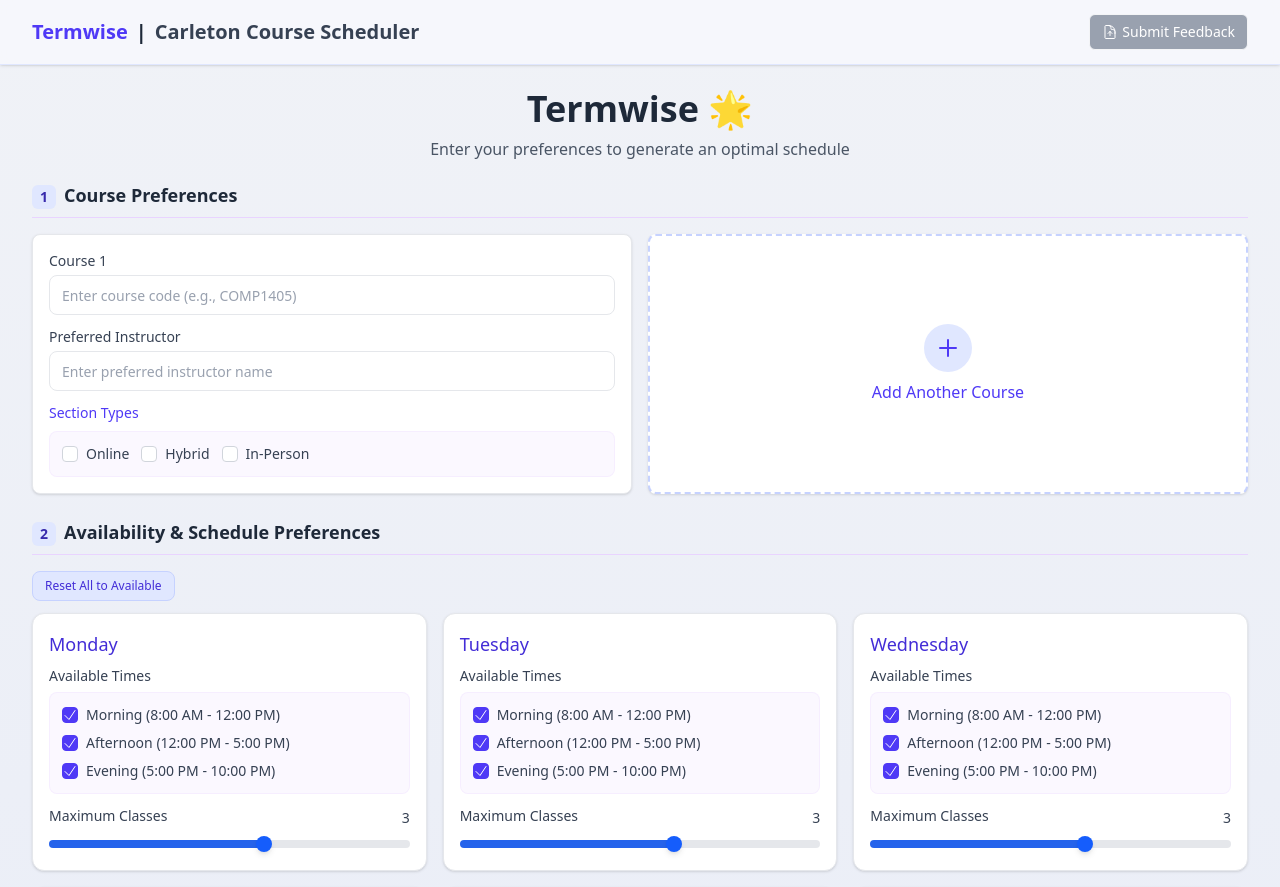
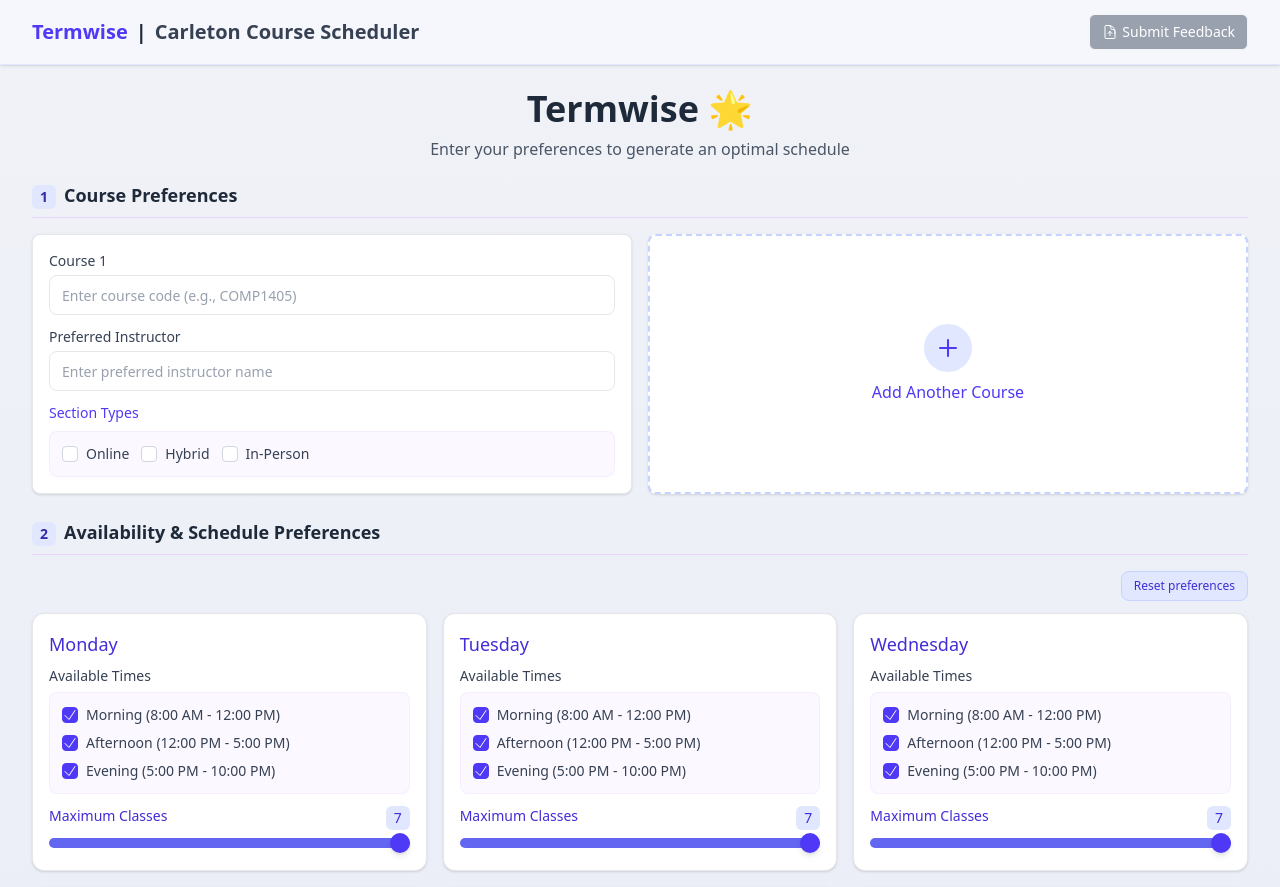
Before and after one commit to Rubber-Ducky-Development/carleton-course-scheduler, a Next.js app: page / in a window 1280 px wide. Shown: the top 887 px of the page. Built offline with nearby package versions, Linux system fonts and the light colour scheme.

Commit message:
UI changes and increased max classes

```diff
--- a/src/app/page.tsx
+++ b/src/app/page.tsx
@@ -61,14 +61,13 @@
               <span className="inline-block bg-indigo-100 text-indigo-800 py-0.5 px-2 rounded-md mr-2 text-sm">2</span>
               Availability & Schedule Preferences
             </h2>
-
-            <div className="flex justify-between items-center mb-3">
+              <div className="flex justify-end items-center mb-3">
               <button
                 onClick={() => useSchedulerStore.getState().resetAvailabilityPreferences()}
                 className="text-xs px-3 py-1.5 bg-indigo-100 hover:bg-indigo-200 text-indigo-700 rounded-lg border border-indigo-200 transition-colors"
                 title="Reset only availability preferences"
               >
-                Reset All to Available
+                Reset preferences
               </button>
             </div>
 
--- a/src/components/forms/availability-form.tsx
+++ b/src/components/forms/availability-form.tsx
@@ -52,13 +52,11 @@
                         />
                     ))}
                 </div>
-            </div>
-
-            <div>
+            </div>            <div>
                 <Slider
                     label="Maximum Classes"
                     min={0}
-                    max={5}
+                    max={7}
                     step={1}
                     value={dayAvailability.maxClassesPerDay}
                     onChange={(e) => updateMaxClassesPerDay(day, Number(e.target.value))}
--- a/src/components/ui/slider.tsx
+++ b/src/components/ui/slider.tsx
@@ -29,28 +29,25 @@
         }, [props.value]);
 
         const displayValue = valueFormatter ? valueFormatter(value as number) : value;
-
-        // Calculate the percentage for slider background fill
+          // Calculate the percentage for slider background fill
         const percentage = ((value - min) / (max - min)) * 100;
         const backgroundStyle = {
-            background: `linear-gradient(to right, #2563eb ${percentage}%, #e5e7eb ${percentage}%)`
+            background: `linear-gradient(to right, #6366f1 ${percentage}%, #e5e7eb ${percentage}%)`
         };
 
         return (
-            <div className="w-full">
-                {label && (
+            <div className="w-full">                {label && (
                     <div className="flex items-center justify-between">
-                        <label className="mb-1 block text-sm font-medium text-gray-700">
+                        <label className="mb-1 block text-sm font-medium text-indigo-700">
                             {label}
                         </label>
                         {showValue && (
-                            <span className="text-sm font-medium text-gray-700">
+                            <span className="text-sm font-medium bg-indigo-100 text-indigo-700 px-2 py-0.5 rounded-md">
                                 {displayValue}
                             </span>
                         )}
                     </div>
-                )}
-                <input
+                )}<input
                     type="range"
                     ref={ref}
                     min={min}
@@ -59,11 +56,11 @@
                     value={value}
                     onChange={handleChange}
                     className={cn(
-                        "h-2 w-full cursor-pointer appearance-none rounded-lg bg-gray-200",
-                        "appearance-none",
-                        "[&::-webkit-slider-thumb]:appearance-none [&::-webkit-slider-thumb]:h-4 [&::-webkit-slider-thumb]:w-4 [&::-webkit-slider-thumb]:rounded-full [&::-webkit-slider-thumb]:bg-blue-600 [&::-webkit-slider-thumb]:shadow-md",
-                        "[&::-moz-range-thumb]:h-4 [&::-moz-range-thumb]:w-4 [&::-moz-range-thumb]:rounded-full [&::-moz-range-thumb]:bg-blue-600 [&::-moz-range-thumb]:border-none",
-                        "focus:outline-none focus:ring-0",
+                        "h-2.5 w-full cursor-pointer appearance-none rounded-full bg-gray-200",
+                        "appearance-none hover:opacity-80 transition-opacity",
+                        "[&::-webkit-slider-thumb]:appearance-none [&::-webkit-slider-thumb]:h-5 [&::-webkit-slider-thumb]:w-5 [&::-webkit-slider-thumb]:rounded-full [&::-webkit-slider-thumb]:bg-indigo-600 [&::-webkit-slider-thumb]:shadow-md [&::-webkit-slider-thumb]:transition-transform [&::-webkit-slider-thumb]:hover:scale-110",
+                        "[&::-moz-range-thumb]:h-5 [&::-moz-range-thumb]:w-5 [&::-moz-range-thumb]:rounded-full [&::-moz-range-thumb]:bg-indigo-600 [&::-moz-range-thumb]:border-none [&::-moz-range-thumb]:transition-transform [&::-moz-range-thumb]:hover:scale-110",
+                        "focus:outline-none focus:ring-2 focus:ring-indigo-200",
                         className
                     )}
                     style={backgroundStyle}
--- a/src/lib/store/scheduler.ts
+++ b/src/lib/store/scheduler.ts
@@ -40,13 +40,12 @@
 // Initialize with default preferences
 const initialPreferences: SchedulerPreferences = {
     courses: [{ courseCode: '', preferredInstructor: '', sectionTypes: [] }],
-    bufferTime: 'No preference',
-    dailyAvailability: [
-        { day: 'Monday', availableTimes: ['Morning', 'Afternoon', 'Evening'], maxClassesPerDay: 3 },
-        { day: 'Tuesday', availableTimes: ['Morning', 'Afternoon', 'Evening'], maxClassesPerDay: 3 },
-        { day: 'Wednesday', availableTimes: ['Morning', 'Afternoon', 'Evening'], maxClassesPerDay: 3 },
-        { day: 'Thursday', availableTimes: ['Morning', 'Afternoon', 'Evening'], maxClassesPerDay: 3 },
-        { day: 'Friday', availableTimes: ['Morning', 'Afternoon', 'Evening'], maxClassesPerDay: 3 },
+    bufferTime: 'No preference',      dailyAvailability: [
+        { day: 'Monday', availableTimes: ['Morning', 'Afternoon', 'Evening'], maxClassesPerDay: 7 },
+        { day: 'Tuesday', availableTimes: ['Morning', 'Afternoon', 'Evening'], maxClassesPerDay: 7 },
+        { day: 'Wednesday', availableTimes: ['Morning', 'Afternoon', 'Evening'], maxClassesPerDay: 7 },
+        { day: 'Thursday', availableTimes: ['Morning', 'Afternoon', 'Evening'], maxClassesPerDay: 7 },
+        { day: 'Friday', availableTimes: ['Morning', 'Afternoon', 'Evening'], maxClassesPerDay: 7 },
     ],
 };
 
```
